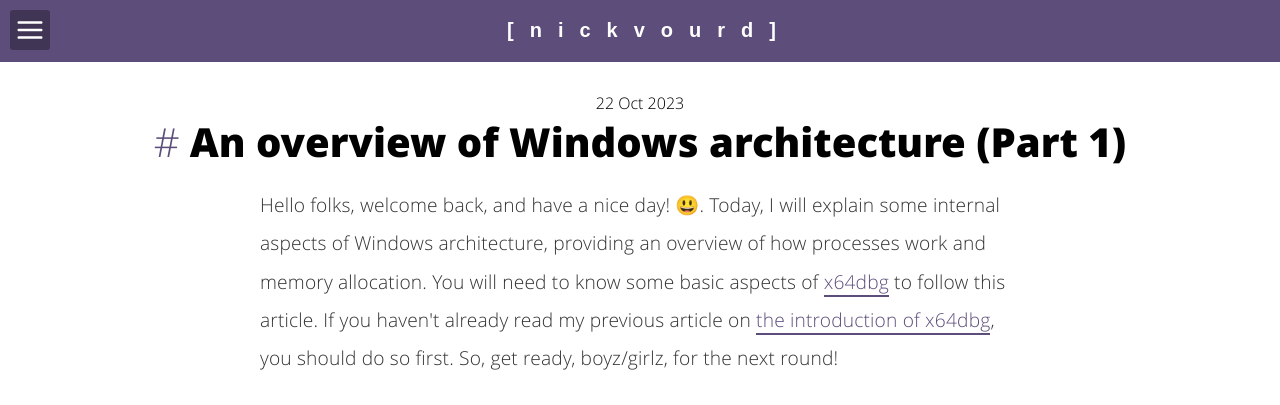
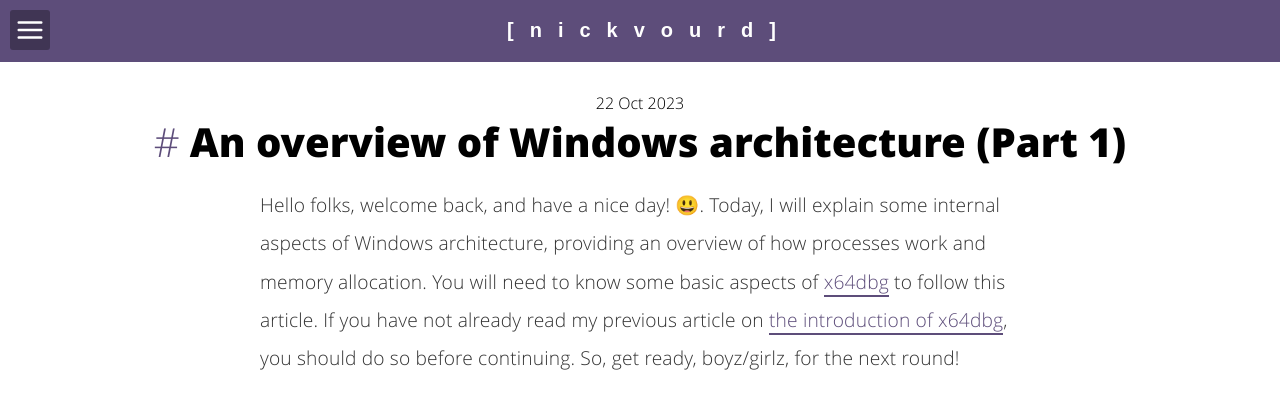
Before and after one commit to nickvourd/nickvourd.github.io, a Jekyll site: the page built from _posts/2023-10-22-an-overview-of-windows-arch.md, in a window 1280 px wide and 900 px high, cut to the strip 0-405 px from the top of the window. Built offline with Jekyll 4.4.1, drawn with Linux system fonts in a browser that asks for light colours.

Commit message:
Update 2023-10-22-an-overview-of-windows-arch.md

```diff
--- a/_posts/2023-10-22-an-overview-of-windows-arch.md
+++ b/_posts/2023-10-22-an-overview-of-windows-arch.md
@@ -136,7 +136,7 @@ function topFunction() {
 }
 </script>
 
-<p>Hello folks, welcome back, and have a nice day! 😃. Today, I will explain some internal aspects of Windows architecture, providing an overview of how processes work and memory allocation. You will need to know some basic aspects of <a href="https://x64dbg.com">x64dbg</a> to follow this article. If you haven't already read my previous article on <a href="https://nickvourd.github.io/x64dbg-intro/">the introduction of x64dbg</a>, you should do so first. So, get ready, boyz/girlz, for the next round!</p>
+<p>Hello folks, welcome back, and have a nice day! 😃. Today, I will explain some internal aspects of Windows architecture, providing an overview of how processes work and memory allocation. You will need to know some basic aspects of <a href="https://x64dbg.com">x64dbg</a> to follow this article. If you have not already read my previous article on <a href="https://nickvourd.github.io/x64dbg-intro/">the introduction of x64dbg</a>, you should do so before continuing. So, get ready, boyz/girlz, for the next round!</p>
 
 <div style="display: flex; justify-content: center;">
     <iframe src="https://giphy.com/embed/7WvAUvZZTRpSuudobh" width="480" height="350" frameBorder="0" class="giphy-embed" allowFullScreen></iframe>
```
